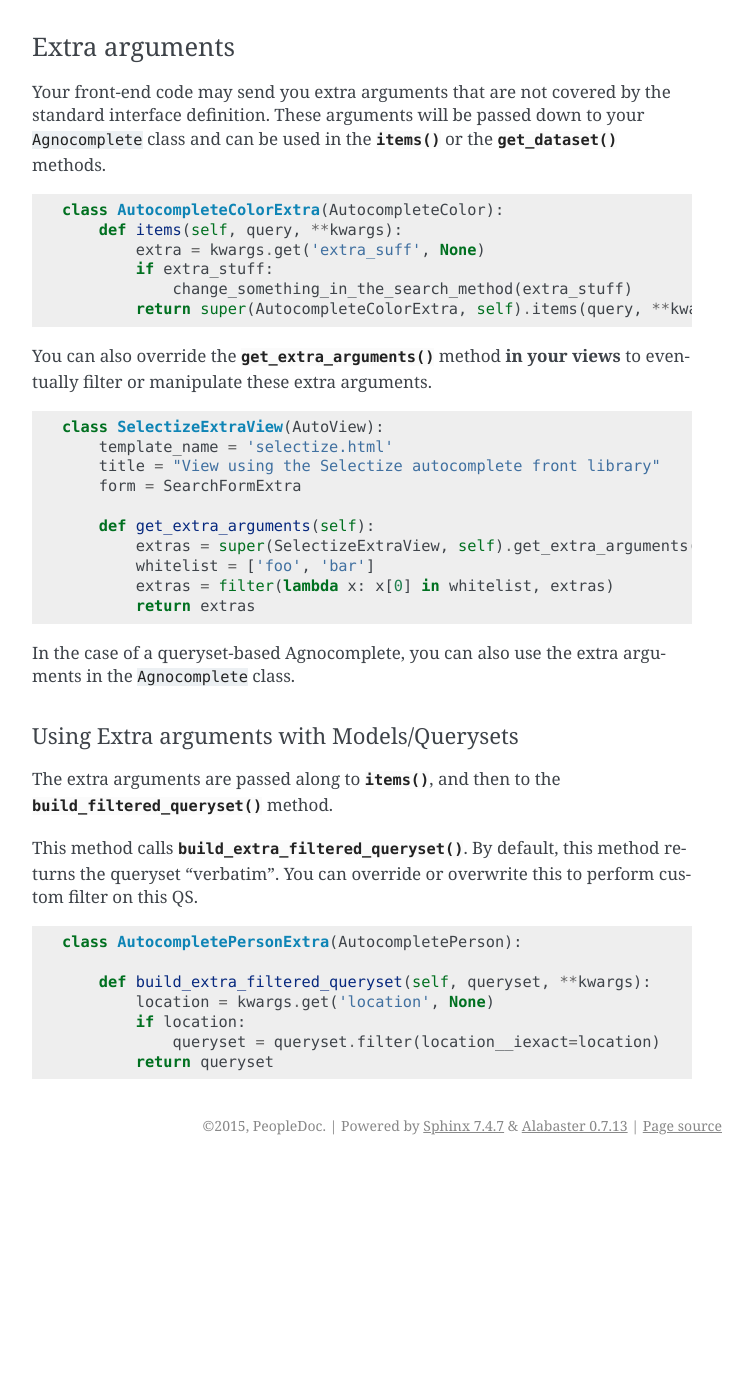
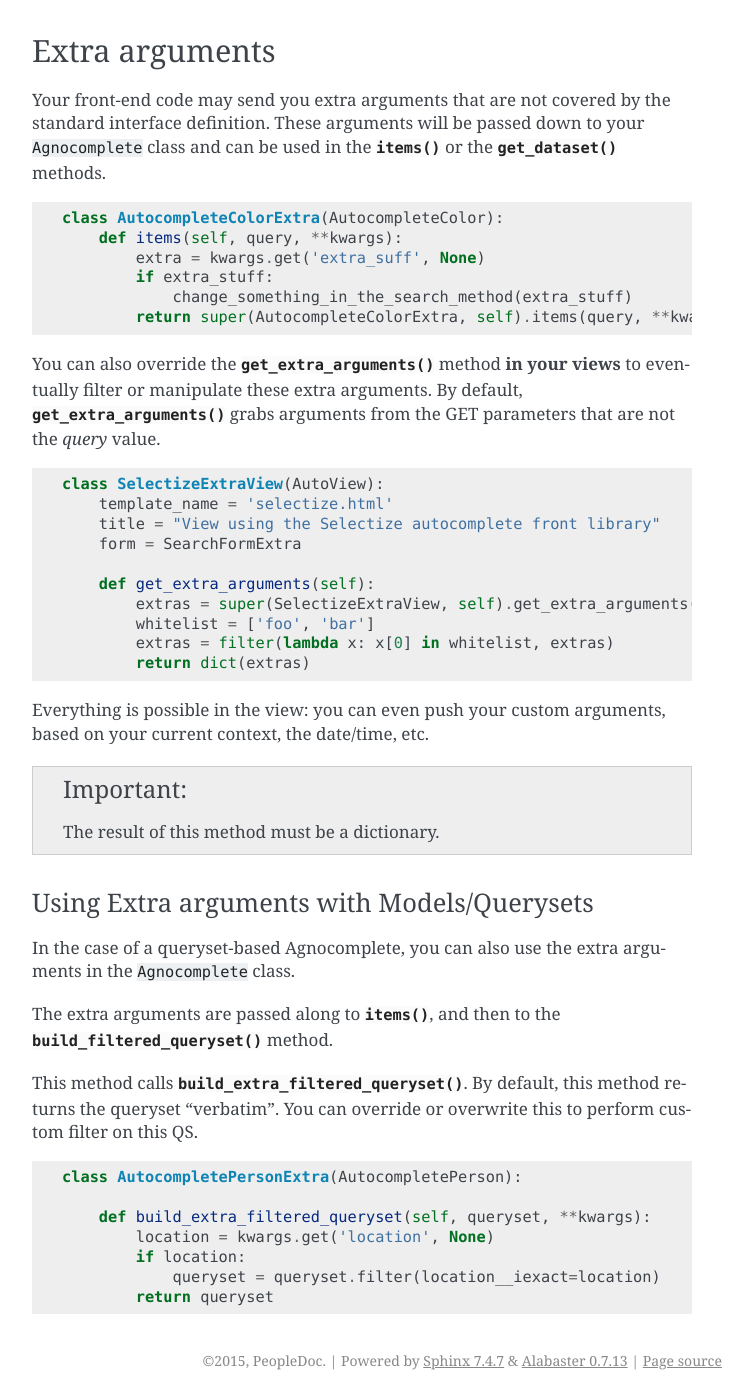
Before and after one commit to peopledoc/django-agnocomplete, a Sphinx documentation site: the page built from docs/autocomplete-definition.rst, in a window 1280 px wide and 1400 px high, scrolled down 5107 px. Shown: the whole window, without its empty margins (388-1141 px from the left). Built offline with Sphinx 7.4.7, drawn with Linux system fonts in a browser that asks for light colours; before the commit the page ends 6272 px from its top, so only the background shows below that.

Commit message:
refs #52 -- doc on the extra argument feature + changelog

```diff
--- a/CHANGELOG.rst
+++ b/CHANGELOG.rst
@@ -7,6 +7,7 @@ master (unreleased)
 
 - Dropped support for Django 1.6 / 1.7 (#54),
 - Added support for Django 1.9. Please note that the combination Python 3.3 and Django 1.9 is incompatible - `see Django 1.9 release notes <https://docs.djangoproject.com/en/1.10/releases/1.9/>`_ (#56).
+- Added support for extra arguments passed to the search URL, passed on the Agnocomplete class (#52).
 
 
 0.5.0 (2016-07-01)
--- a/docs/autocomplete-definition.rst
+++ b/docs/autocomplete-definition.rst
@@ -227,7 +227,7 @@ You may want to add extra fields to your returned records, fields that belong to
         queryset = queryset[:2]
 
 Extra arguments
----------------
+===============
 
 Your front-end code may send you extra arguments that are not covered by the standard interface definition. These arguments will be passed down to your ``Agnocomplete`` class and can be used in the :meth:`items()` or the :meth:`get_dataset()` methods.
 
@@ -240,7 +240,7 @@ Your front-end code may send you extra arguments that are not covered by the sta
                 change_something_in_the_search_method(extra_stuff)
             return super(AutocompleteColorExtra, self).items(query, **kwargs)
 
-You can also override the :meth:`get_extra_arguments()` method **in your views** to eventually filter or manipulate these extra arguments.
+You can also override the :meth:`get_extra_arguments()` method **in your views** to eventually filter or manipulate these extra arguments. By default, :meth:`get_extra_arguments()` grabs arguments from the GET parameters that are not the `query` value.
 
 .. code-block:: python
 
@@ -253,12 +253,18 @@ You can also override the :meth:`get_extra_arguments()` method **in your views**
             extras = super(SelectizeExtraView, self).get_extra_arguments()
             whitelist = ['foo', 'bar']
             extras = filter(lambda x: x[0] in whitelist, extras)
-            return extras
+            return dict(extras)
+
+Everything is possible in the view: you can even push your custom arguments, based on your current context, the date/time, etc.
+
+.. important::
+
+    The result of this method must be a dictionary.
+
+Using Extra arguments with Models/Querysets
+-------------------------------------------
 
 In the case of a queryset-based Agnocomplete, you can also use the extra arguments in the ``Agnocomplete`` class.
-
-Using Extra arguments with Models/Querysets
-+++++++++++++++++++++++++++++++++++++++++++
 
 The extra arguments are passed along to :meth:`items()`, and then to the :meth:`build_filtered_queryset()` method.
 
```
